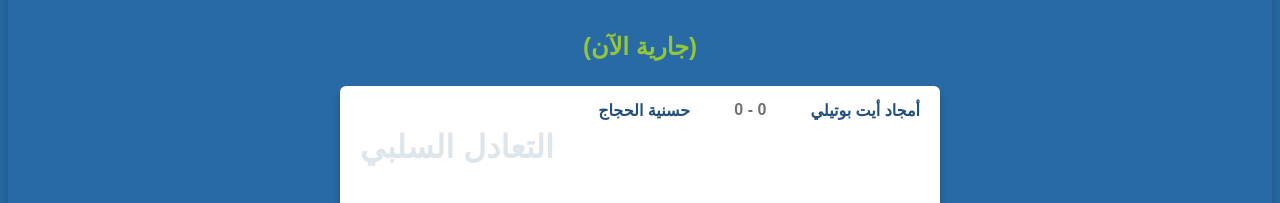
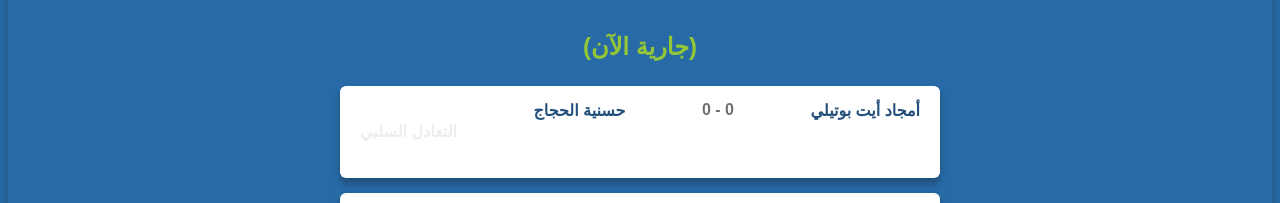
Before and after one commit to 1MhDjant23/foot-boughanim, a React (Vite) app: page / in a window 1280 px wide. Shown: the part 1240-1443 px from the top of the page. Built offline with nearby package versions, Linux system fonts and the light colour scheme.

Commit message:
Update Results.jsx stat 6

```diff
--- a/src/components/Results.jsx
+++ b/src/components/Results.jsx
@@ -16,7 +16,7 @@ function Results() {
         <h3> (جارية الآن) </h3>
         {results.map((result, index) => (
           <div className="result-row" key={index}>
-            <h2>{result.stat}</h2>
+            <h4>{result.stat}</h4>
             <span className="team-result">{result.teamA}</span>
             <span className="score">{result.score}</span>
             <span className="team-result">{result.teamB}</span>
```
